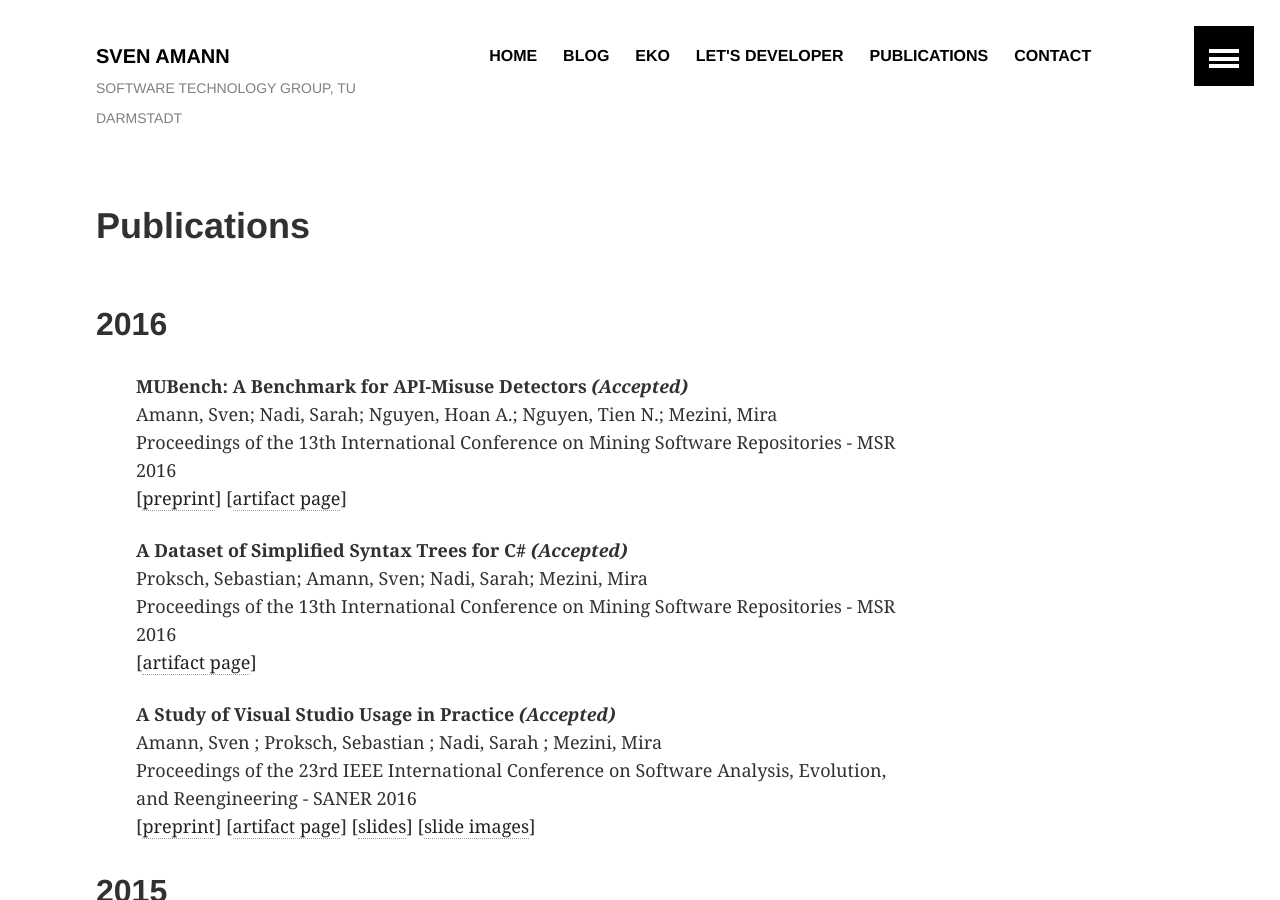
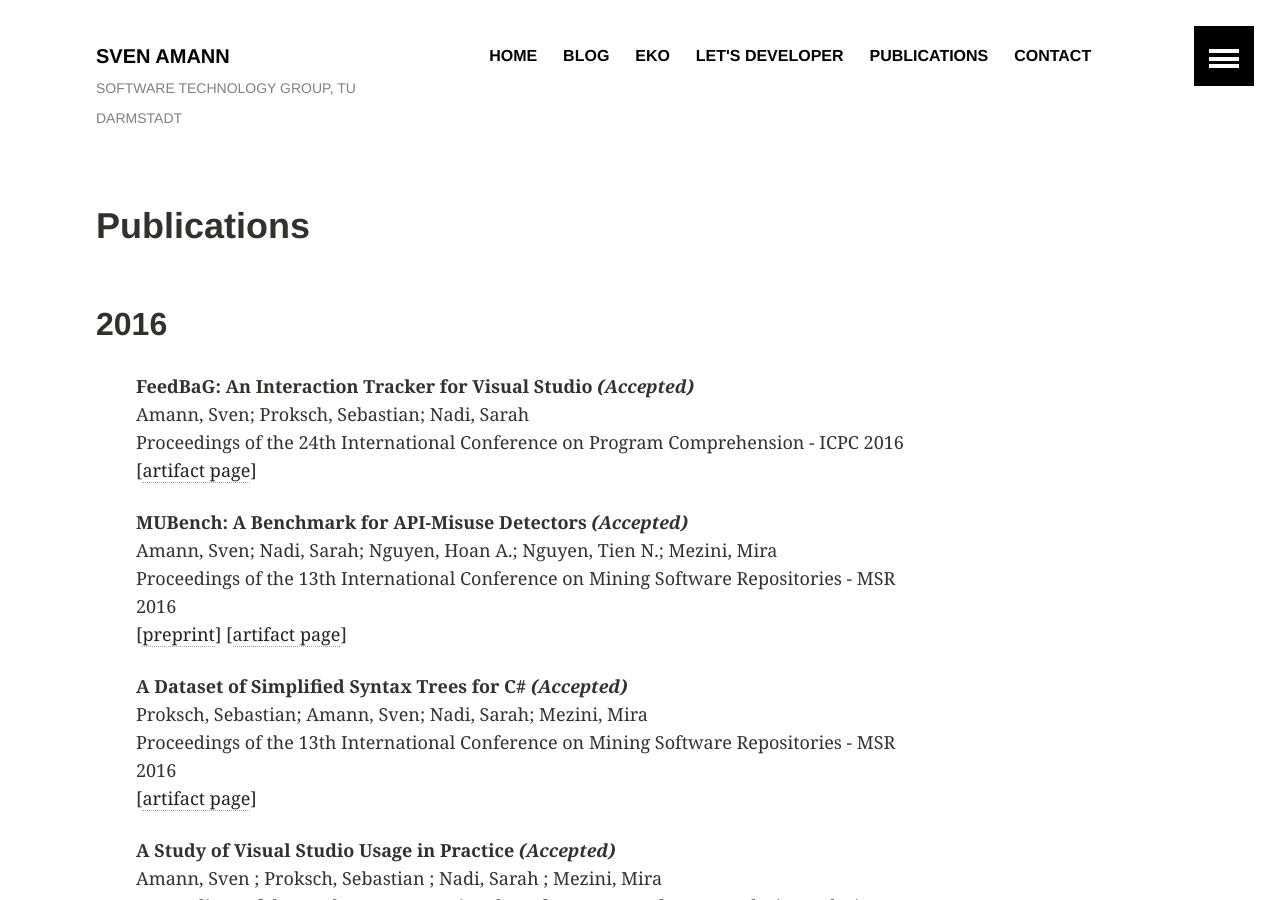
Before and after one commit to salsolatragus/sven-amann.de, a Jekyll site: the page built from publications/index.md, in a window 1280 px wide and 900 px high. Built offline with Jekyll 4.4.1, drawn with Linux system fonts in a browser that asks for light colours.

Commit message:
Add FeedBaG paper to publications.

```diff
--- a/_data/publications.yml
+++ b/_data/publications.yml
@@ -1,3 +1,10 @@
+- key: APN16
+  title: "FeedBaG: An Interaction Tracker for Visual Studio"
+  authors: "Amann, Sven; Proksch, Sebastian; Nadi, Sarah"
+  published_in: "Proceedings of the 24th International Conference on Program Comprehension - ICPC 2016"
+  year: 2016
+  artifacts: http://www.st.informatik.tu-darmstadt.de/artifacts/feedbag/
+
 - key: ANNNM16
   title: "MUBench: A Benchmark for API-Misuse Detectors"
   authors: "Amann, Sven; Nadi, Sarah; Nguyen, Hoan A.; Nguyen, Tien N.; Mezini, Mira"
```
